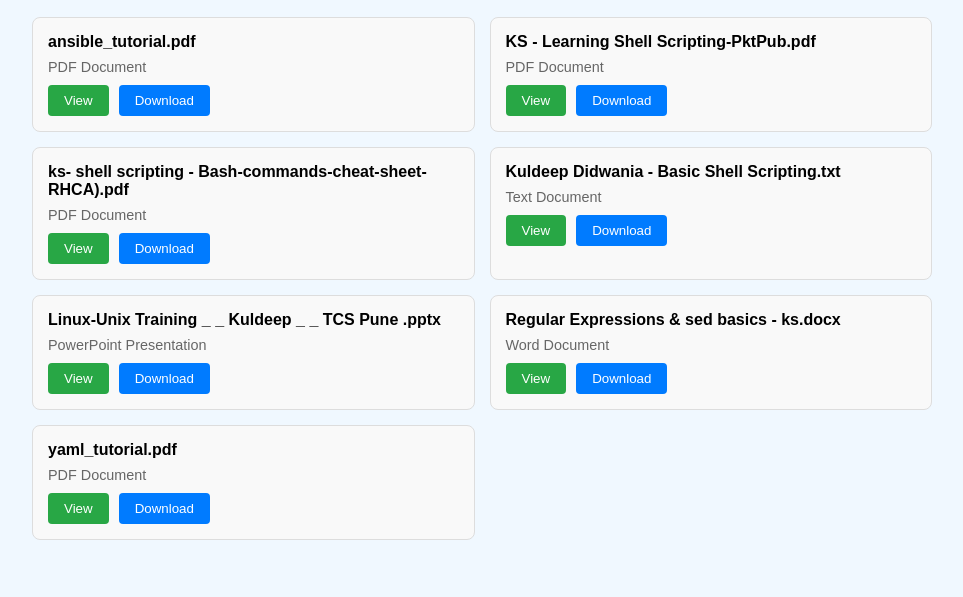
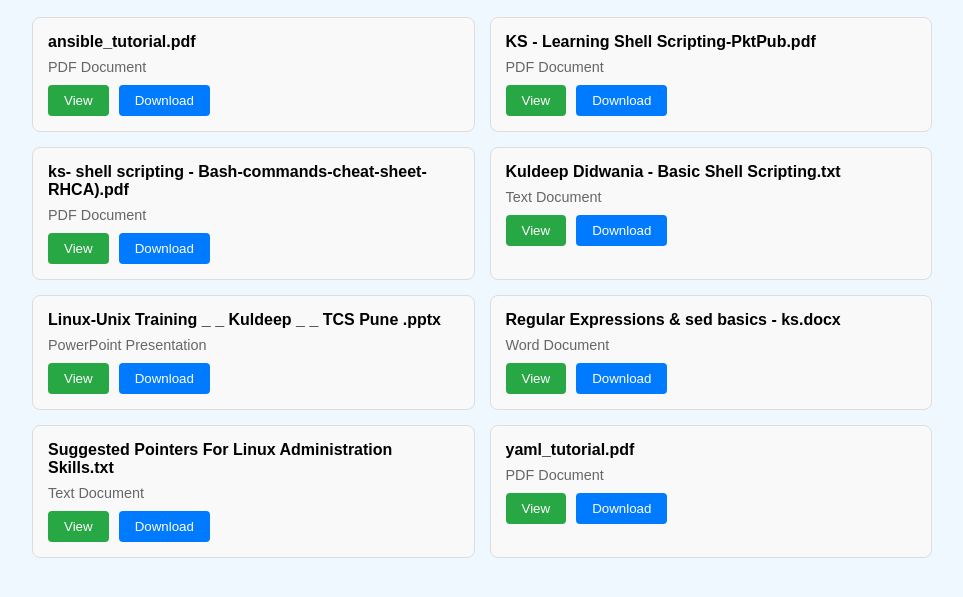
Before and after one commit to freak-18/linux, a plain HTML site: page index.html in a window 1280 px wide. Shown: the part 121-718 px from the top of the page, without its empty margins (158-1121 px from the left). Drawn offline with Linux system fonts and the light colour scheme.

Commit message:
new changess

```diff
--- a/index.html
+++ b/index.html
@@ -33,6 +33,7 @@
             { name: 'Kuldeep Didwania - Basic Shell Scripting.txt', type: 'Text Document' },
             { name: 'Linux-Unix Training _ _ Kuldeep _ _  TCS Pune .pptx', type: 'PowerPoint Presentation' },
             { name: 'Regular Expressions & sed basics - ks.docx', type: 'Word Document' },
+            { name: 'Suggested Pointers For Linux Administration Skills.txt', type: 'Text Document' },
             { name: 'yaml_tutorial.pdf', type: 'PDF Document' }
         ];
 
```
Also changed, not shown: Suggested Pointers For Linux Administration Skills.txt (added).
